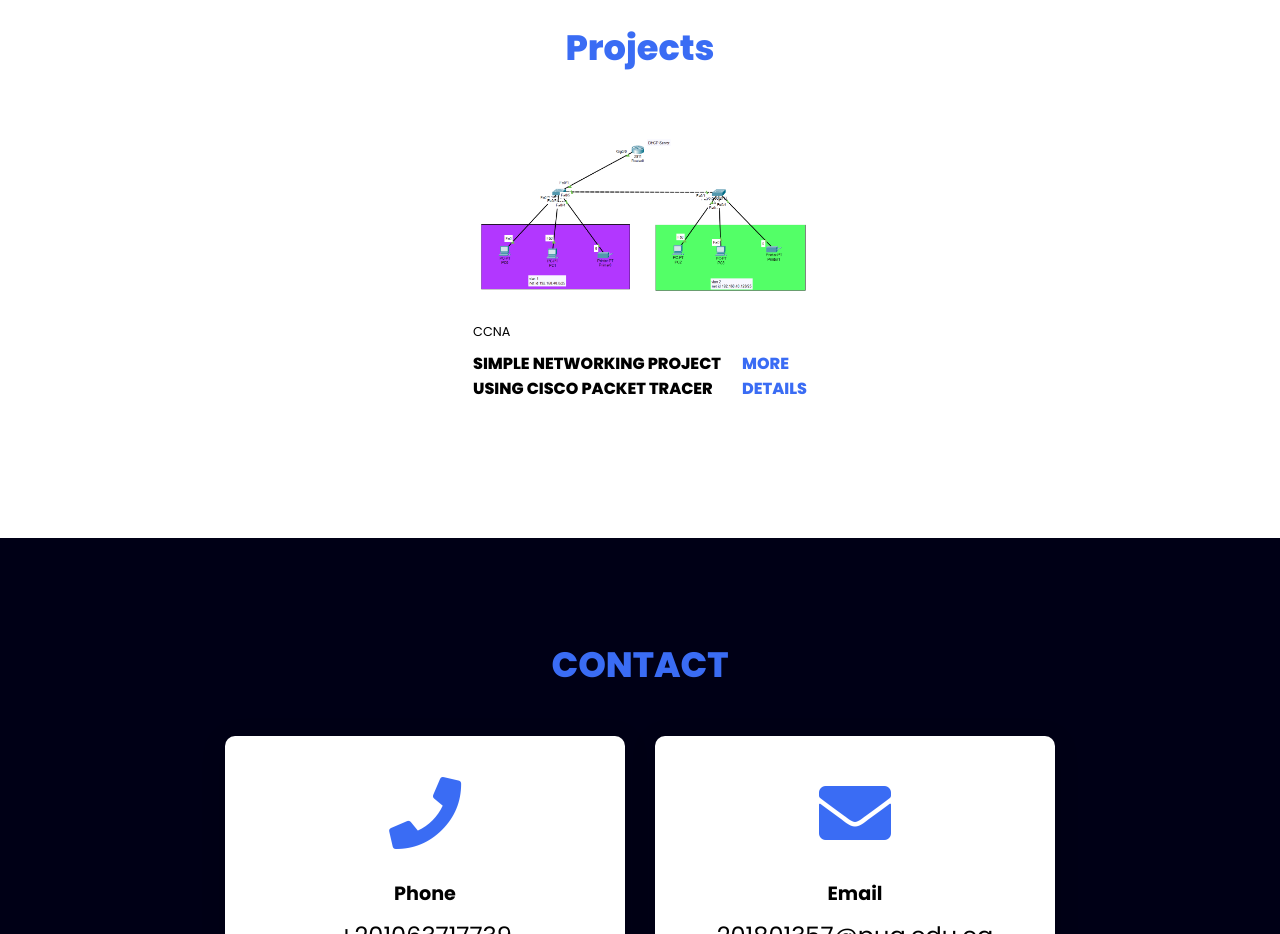
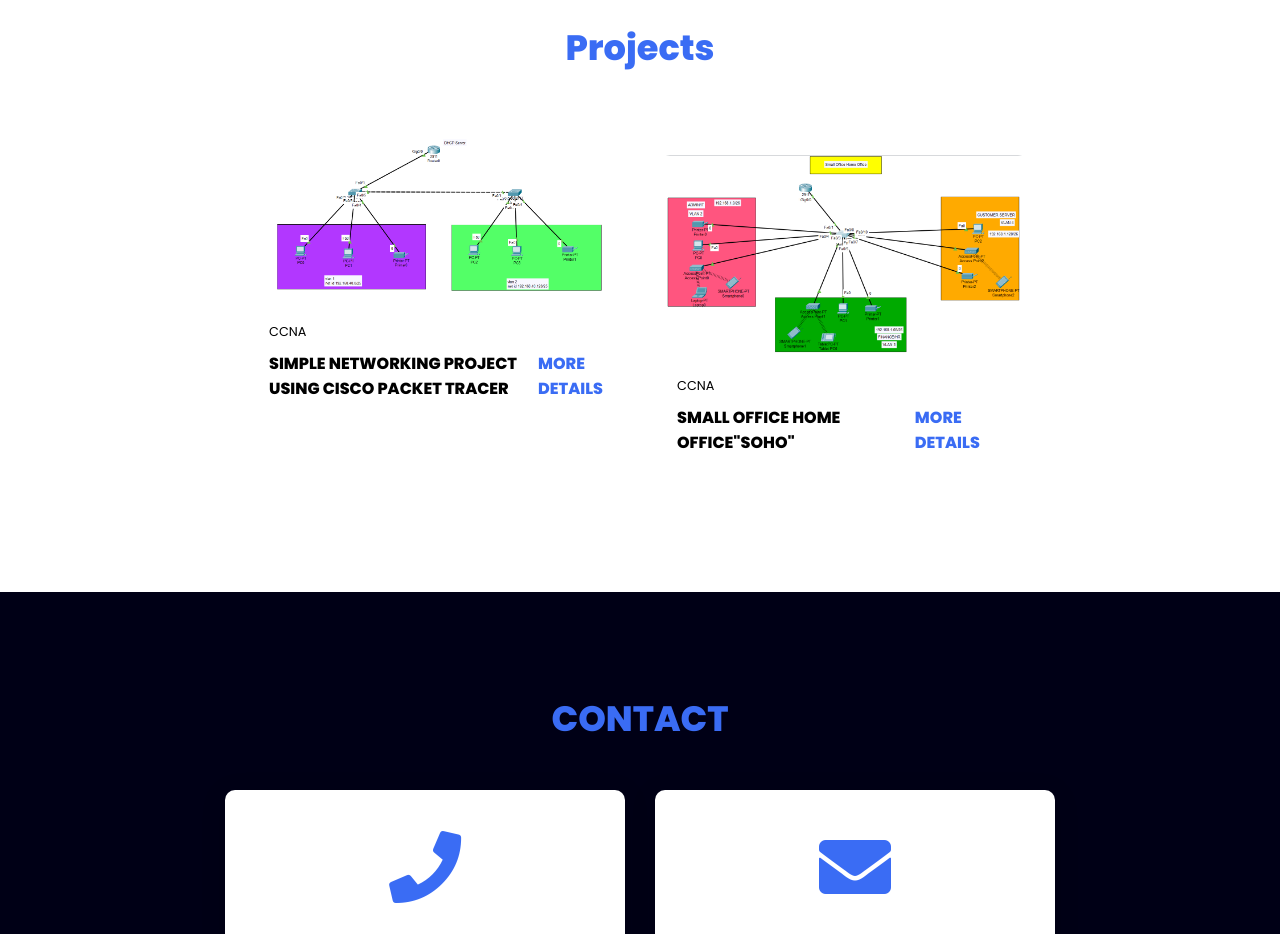
Before and after one commit to Esamkheder/CV, a plain HTML site: page index.html in a window 1280 px wide. Shown: the part 2280-3214 px from the top of the page. Drawn offline with Linux system fonts and the light colour scheme.

Commit message:
index.html

```diff
--- a/index.html
+++ b/index.html
@@ -143,6 +143,19 @@
                     </strong>
                 </div>
             </div>
+        <div class="content">
+            <div class="project-card">
+               <div class="project-image">
+                    <img src="https://raw.githubusercontent.com/Esamkheder/CV/refs/heads/main/SOHO.png" />
+                </div>
+                <div class="project-info">
+                    <p class="project-category">CCNA</p>
+                    <strong class="project-title">
+                        <span>Small Office Home Office"SOHO"</span>
+                        <a href="https://github.com/Esamkheder/SOHO/tree/master/SOHO" class="more-details">More details</a>
+                    </strong>
+                </div>
+            </div>
 
     </section>
 
```
